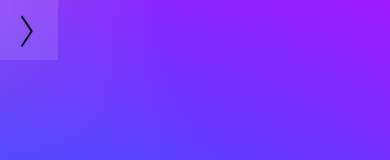
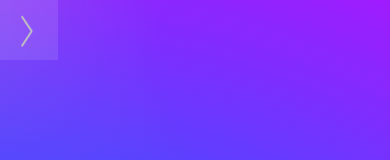
Before and after one commit to kanwarpal-brar/react-portfolio-website, a Next.js app: page / in a window 390 px wide. Shown: the top 160 px of the page. Built offline with nearby package versions, Linux system fonts and the light colour scheme; a web font is replaced by a local one.

Commit message:
- Fixed sidebar button visability on mobile

```diff
--- a/components/Sidebar/sidebar.module.scss
+++ b/components/Sidebar/sidebar.module.scss
@@ -35,6 +35,11 @@
     @extend .sidebar_button;
     z-index: -1;
   }
+
+  @media (orientation: portrait) {
+    z-index: 5;
+    color: variables.$base_color
+  }
 }
 
 .sidebar_lower_icons {
```
